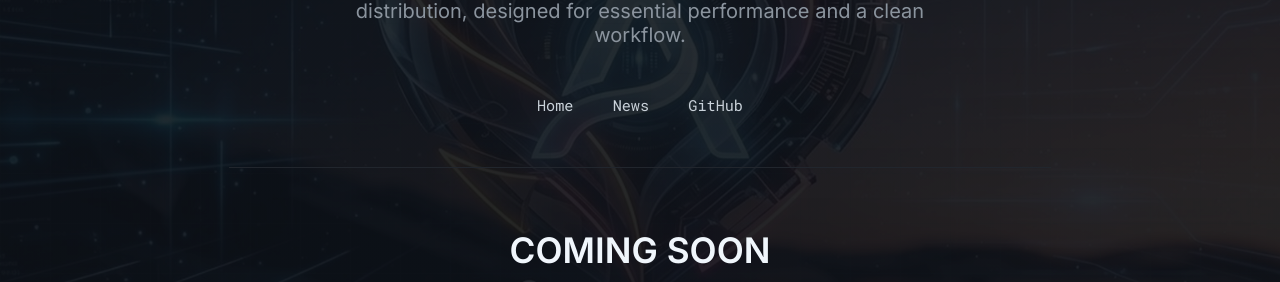
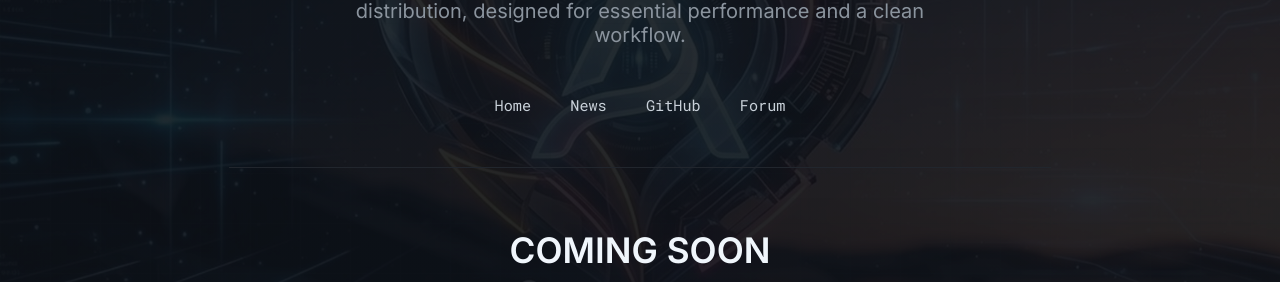
Before and after one commit to Twilight0/aliveos.github.io, a Jekyll site: the page built from index.html, in a window 1280 px wide and 1400 px high. Shown: the part 327-609 px from the top of the window. Built offline with Jekyll 4.4.1, drawn with Linux system fonts in a browser that asks for light colours.

Commit message:
Add Forum link (discussions) to header nav and footer

```diff
--- a/_layouts/default.html
+++ b/_layouts/default.html
@@ -436,6 +436,7 @@
                 <a href="/">Home</a>
                 <a href="/news/">News</a>
                 <a href="https://github.com/Twilight0/aliveos.github.io" target="_blank" rel="noopener noreferrer">GitHub</a>
+                <a href="https://github.com/Twilight0/aliveos/discussions" target="_blank" rel="noopener noreferrer">Forum</a>
             </nav>
         </div>
 
@@ -447,6 +448,7 @@
             <p>
                 <a href="/news/">News</a> |
                 <a href="https://github.com/Twilight0/aliveos.github.io" target="_blank" rel="noopener noreferrer">View on GitHub</a> |
+                <a href="https://github.com/Twilight0/aliveos/discussions" target="_blank" rel="noopener noreferrer">Forum</a> |
                 <a href="https://aliveos.org">aliveos.org</a>
             </p>
             <p class="contact">
```
